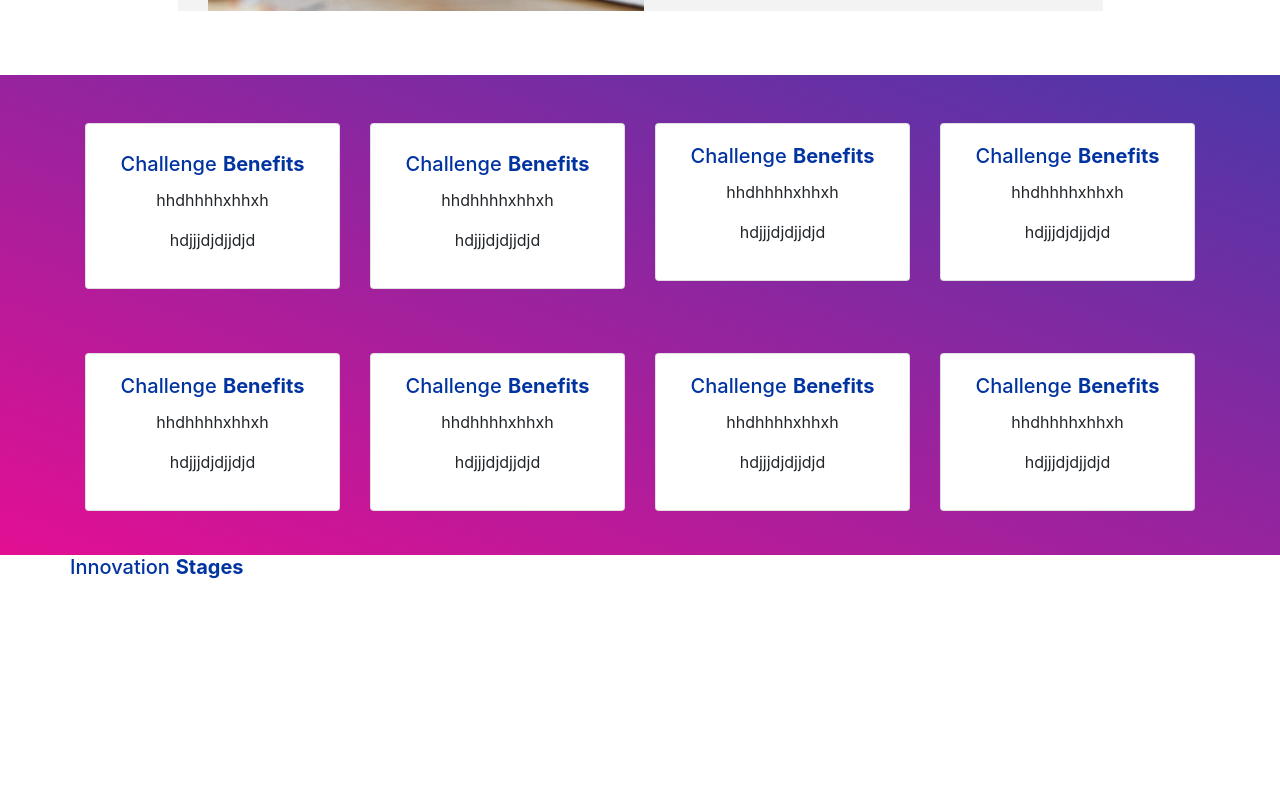
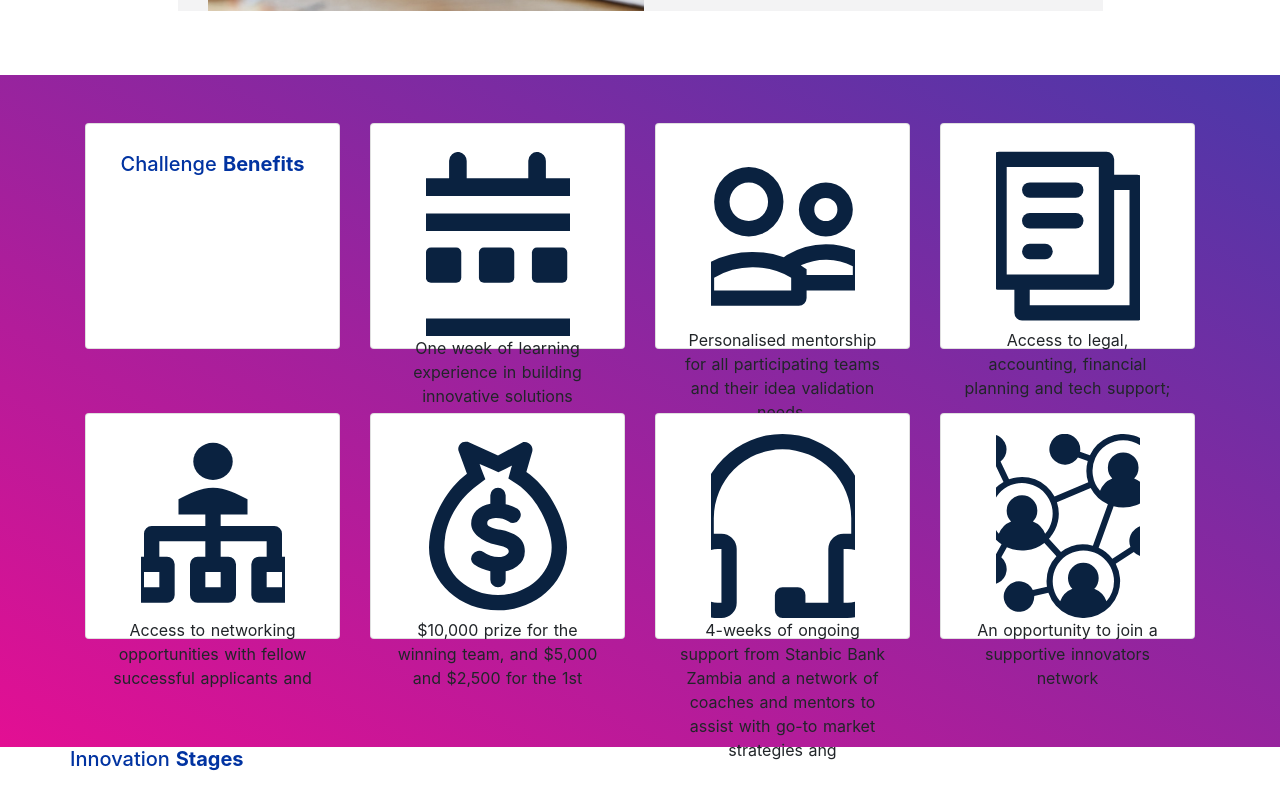
Before and after one commit to Foddie2/project-innov8, a Nuxt app: page / in a window 1280 px wide. Shown: the part 2004-2797 px from the top of the page. Built offline with nearby package versions, Linux system fonts and the light colour scheme.

Commit message:
Update on small card sections

```diff
--- a/components/CardSection.vue
+++ b/components/CardSection.vue
@@ -6,10 +6,7 @@
     <div class="card text-center">
       <div class="card-body">
         <h2><i class="fa fa-home fa-3x"></i></h2>
-
         <h5 class="card-title">Challenge <strong>Benefits</strong></h5>
-        <p>hhdhhhhxhhxh</p>
-        <p>hdjjjdjdjjdjd</p>
       </div>
     </div>
   </div>
@@ -17,36 +14,32 @@
     <div class="card text-center">
       <div class="card-body">
         <h2><i class="fa fa-home fa-3x"></i></h2>
-        <h5 class="card-title">Challenge <strong>Benefits</strong></h5>
-        <p>hhdhhhhxhhxh</p>
-        <p>hdjjjdjdjjdjd</p>
+          <img class="logo" src="~assets/images/Svg/icons Q2.svg" alt="Logo">
+        <p>One week of learning experience in building innovative solutions</p>
       </div>
     </div>
   </div>
   <div class="col-sm-3 card-s mb-3 mt-5" >
     <div class="card text-center">
       <div class="card-body">
-        <h5 class="card-title">Challenge <strong>Benefits</strong></h5>
-          <p>hhdhhhhxhhxh</p>
-        <p>hdjjjdjdjjdjd</p>
+          <img class="logo" src="~assets/images/Svg/Layer 2.svg" alt="Logo">
+          <p>Personalised mentorship for all participating teams and their idea validation needs.</p>
       </div>
     </div>
   </div>
   <div class="col-sm-3 card-s mb-3 mt-5" >
     <div class="card text-center">
       <div class="card-body">
-        <h5 class="card-title">Challenge <strong>Benefits</strong></h5>
-          <p>hhdhhhhxhhxh</p>
-        <p>hdjjjdjdjjdjd</p>
+         <img class="logo" src="~assets/images/Svg/Layer -1.svg" alt="Logo">
+          <p>Access to legal, accounting, financial planning and tech support;</p>
       </div>
     </div>
   </div>
    <div class="col-sm-3 card-s mb-3 mt-5">
     <div class="card text-center">
       <div class="card-body">
-        <h5 class="card-title">Challenge <strong>Benefits</strong></h5>
-         <p>hhdhhhhxhhxh</p>
-        <p>hdjjjdjdjjdjd</p>
+          <img class="logo" src="~assets/images/Svg/Layer -3.svg" alt="Logo">
+         <p>Access to networking opportunities with fellow successful applicants and</p>
 
       </div>
     </div>
@@ -54,28 +47,24 @@
    <div class="col-sm-3 card-s mb-3 mt-5">
     <div class="card text-center">
       <div class="card-body">
-        <h5 class="card-title">Challenge <strong>Benefits</strong></h5>
-         <p>hhdhhhhxhhxh</p>
-        <p>hdjjjdjdjjdjd</p>
-
+           <img class="logo" src="~assets/images/Svg/Layer -2.svg" alt="Logo">
+         <p>$10,000 prize for the winning team, and $5,000 and $2,500 for the 1st</p>
       </div>
     </div>
   </div>
   <div class="col-sm-3 card-s mb-3 mt-5">
     <div class="card text-center">
       <div class="card-body">
-        <h5 class="card-title">Challenge <strong>Benefits</strong></h5>
-         <p>hhdhhhhxhhxh</p>
-        <p>hdjjjdjdjjdjd</p>
+           <img class="logo" src="~assets/images/Svg/Mail Box.svg" alt="Logo">
+         <p>4-weeks of ongoing support from Stanbic Bank Zambia and a network of coaches and mentors to assist with go-to market strategies ang</p>
       </div>
     </div>
   </div>
     <div class="col-sm-3 card-s mb-3 mt-5" >
     <div class="card text-center">
       <div class="card-body">
-        <h5 class="card-title">Challenge <strong>Benefits</strong></h5>
-          <p>hhdhhhhxhhxh</p>
-        <p>hdjjjdjdjjdjd</p>
+          <img class="logo" src="~assets/images/Svg/Path 14.svg" alt="Logo">
+          <p>An opportunity to join a supportive innovators network</p>
       </div>
     </div>
     </div>
@@ -101,12 +90,16 @@
 
 .bg-color{
    background: linear-gradient(to top right,#E30F93, #4B38A9);
-   height: 30em;
+   height: 42em;
 }
 
-.card-s{
-  max-width: 20em;
-  max-height: 30em;
+img .logo{
+  height: 40%;
+  width: 5rem;
+}
+
+.card-body{
+  height: 14rem;
 }
 
 
--- a/components/Nav.vue
+++ b/components/Nav.vue
@@ -4,7 +4,7 @@
 <div class="Nav">
     <nav class="navbar navbar-expand-md navbar-light bg-white">
         <a href="#" class="navbar-brand">
-            <img class="logo" src="~assets/images/Innov8 Logo.png" alt="Logo">
+            <img class="logo" src="~assets/images/Svg/Innov8 Logo.svg" alt="Logo">
         </a>
         <button type="button" class="navbar-toggler" data-toggle="collapse" data-target="#navbarCollapse">
             <span class="navbar-toggler-icon"></span>
```
